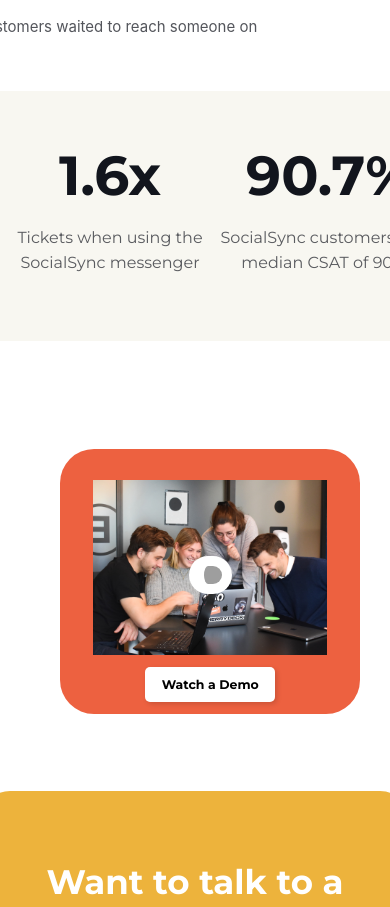
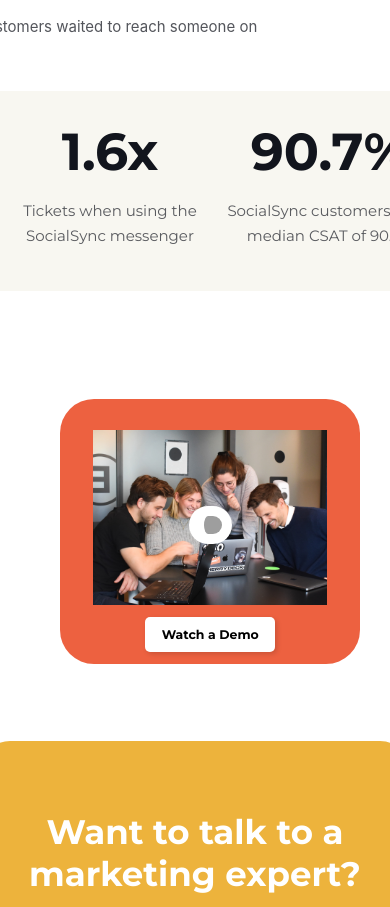
Before and after one commit to akinevans/socialsync, a React (Create React App) app: page / in a window 390 px wide. Shown: the part 1679-2586 px from the top of the page. Built offline with nearby package versions, Linux system fonts and the light colour scheme; grey boxes are pictures that could not be loaded.

Commit message:
Implement Responsive tablet view for Quantity and QuantitySpacer components

```diff
--- a/src/components/Quantity.css
+++ b/src/components/Quantity.css
@@ -26,3 +26,24 @@
   color: #12151db0;
   line-height: 25px;
 }
+
+/** Tablet View */
+/** Tablet View */
+/** Tablet View */
+
+@media (max-width: 1000px) {
+  .quantity-wrapper {
+    width: 220px;
+    height: 200px;
+    /* border: 2px solid black; */
+  }
+
+  .quantity-wrapper h1 {
+    font-size: 52px;
+  }
+
+  .quantity-wrapper p {
+    font-size: 15px;
+    line-height: 25px;
+  }
+} /*End Tablet View*/
--- a/src/components/QuantitySpacer.css
+++ b/src/components/QuantitySpacer.css
@@ -16,3 +16,20 @@
   width: 950px;
   height: 100%;
 }
+
+/** Tablet View */
+/** Tablet View */
+/** Tablet View */
+
+@media (max-width: 1000px) {
+  .quantity-spacer-outer-wrapper {
+    width: var(--full-width);
+    background-color: var(--secondary-bg-color);
+    height: 200px;
+  }
+
+  .quantity-spacer-inner-wrapper {
+    width: 950px;
+    height: 100%;
+  }
+} /*End Tablet View*/
```
